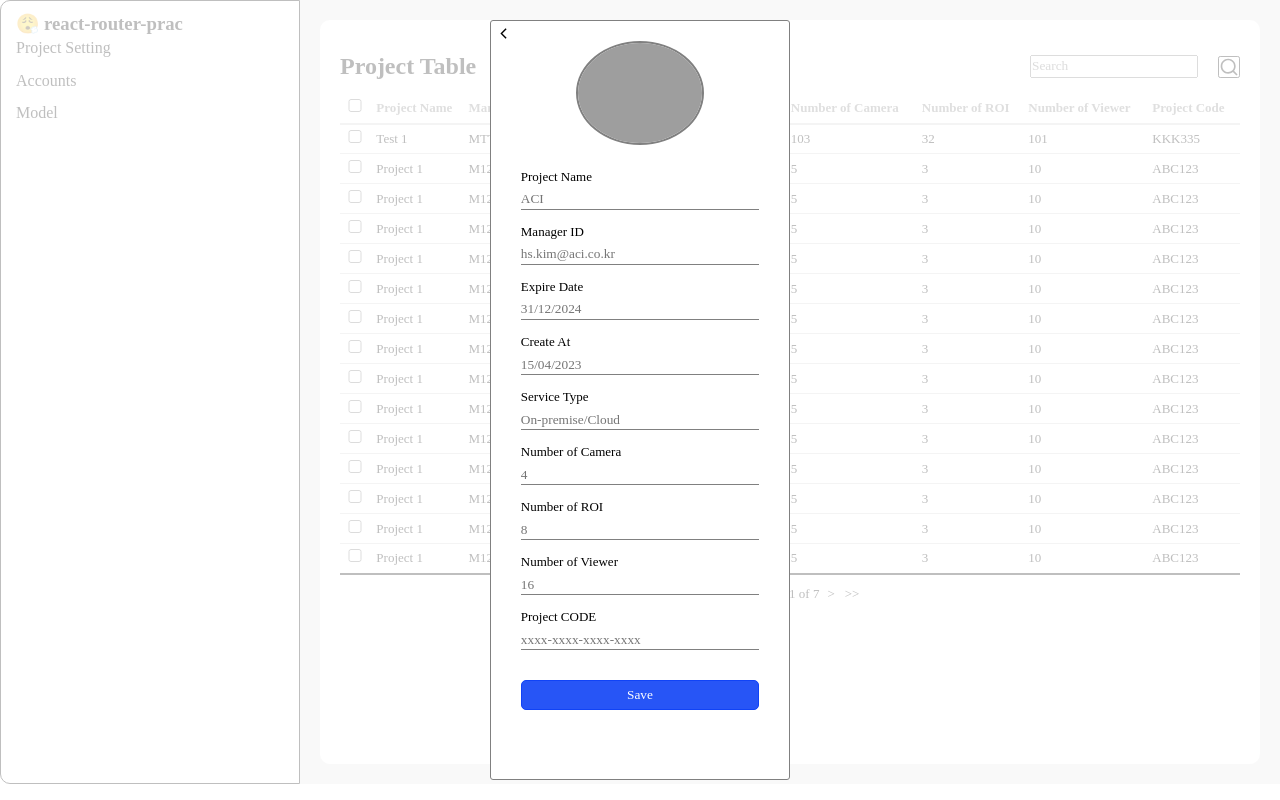
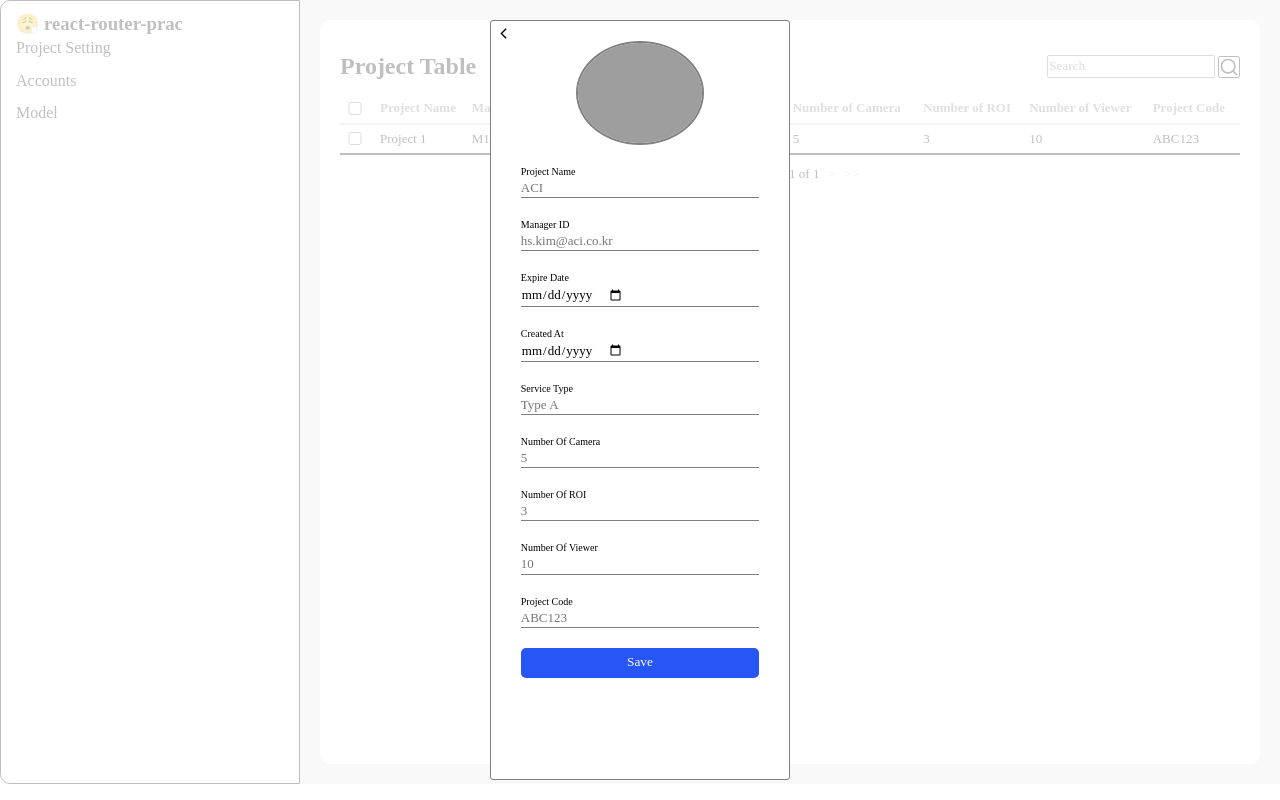
Before and after one commit to KUN119/react-table-modal, a React (Create React App) app: page /project in a window 1280 px wide. Both pictures are taken after a click on the button 506 px from the left and 66 px from the top of the page. Built offline with nearby package versions, Linux system fonts and the light colour scheme; grey boxes are pictures that could not be loaded; a web font is replaced by a local one.

Commit message:
feat: 테이블에 create 기능 추가

```diff
--- a/src/components/assignForm/AssignForm.jsx
+++ b/src/components/assignForm/AssignForm.jsx
@@ -1,23 +1,36 @@
-import React from 'react';
+import React, { useState } from 'react';
 import styles from './assignForm.module.css';
 import { IoChevronBackSharp } from "react-icons/io5";
 
-const assignFormData = [
-    {title: 'Project Name', placeholder: 'ACI',},
-    {title: 'Manager ID', placeholder: 'hs.kim@aci.co.kr',},
-    {title: 'Expire Date', placeholder: '31/12/2024',},
-    {title: 'Create At', placeholder: '15/04/2023',},
-    {title: 'Service Type', placeholder: 'On-premise/Cloud',},
-    {title: 'Number of Camera', placeholder: '4',},
-    {title: 'Number of ROI', placeholder: '8',},
-    {title: 'Number of Viewer', placeholder: '16',},
-    {title: 'Project CODE', placeholder: 'xxxx-xxxx-xxxx-xxxx',},
-];
+export default function AssignForm({ setModalIsOpen, MOCK_DATA, setMOCK_DATA }) {
+    const [form, setForm] = useState(
+        {
+            projectName: '',
+            managerId: '',
+            expireDate: '',
+            createdAt: '',
+            serviceType: '',
+            numberOfCamera: '',
+            numberOfROI: '',
+            numberOfViewer: '',
+            projectCode: '',
+        }
+    )
 
-export default function AssignForm({ setModalIsOpen }) {
-    const handleSave = () => {
-        alert('저장완료!');
-        setModalIsOpen(false);
+    const handleChange = (e) => {
+        const { name, value } = e.target;
+        setForm({ ...form, [name]: value })
+    }
+
+    const handleSubmit = (e) => {
+        e.preventDefault();
+
+        const updatedData = [...MOCK_DATA];
+        updatedData.push(form);
+        setMOCK_DATA(updatedData)
+
+        console.log(updatedData);
+        setModalIsOpen(false)
     }
 
     return (
@@ -30,18 +43,90 @@ export default function AssignForm({ setModalIsOpen }) {
                         src='https://s3-alpha-sig.figma.com/img/e145/ccc7/4025f8beea3f160f9b4d70bd37d0fc20?Expires=1713139200&Key-Pair-Id=APKAQ4GOSFWCVNEHN3O4&Signature=CPbrzbWCchjnIhdTNJj7zBAqbmJ6o0plkuhdfpoZN0uPd7hmH1W4rnhQT2~GRu9TGut-JtpmYnvVkxWWC5UCNiASLQuzYxhtouRdvY5zvMaOdtDp5j~r~lOOpbZ5mGxjVGcmQdey~qdzJ9iTinBR-KpkUIbLOp37dIVpJhOSyitLik6ze3N7odS385yt5WSxd5qWp0sMXGXL3hnNbsy2tZcsTZs9GXcI7bhT-LMHmJoZNNHJYYX3kVSXpMIr2y6wJ14TqDSNwxFSsZ0vBBZAQal222tdodXpkUDHwSbA9RJntR2bF9RaJdvXaiwjXMXVPnVLRUOSm8Rgi61MDTl0gQ__'></img>
                 </div>
 
-                <div className={styles.inputContainer}>
-                    {assignFormData.map(item => (
-                        <div className={styles.inputContents} key={item.title}>
-                            <span className={styles.title}>{item.title}</span>
-                            <div><input className={styles.inputCustomStyle} placeholder={item.placeholder}></input></div>
-                        </div>
-                    ))}
-                </div>
-
-                <div className={styles.buttonContainer}>
-                    <button onClick={handleSave}>Save</button>
-                </div>
+                <form onSubmit={handleSubmit} className={styles.formContainer}>
+                    <label htmlFor="projectName">Project Name</label>
+                    <input
+                        type="text"
+                        id='projectName'
+                        name='projectName'
+                        value={form.projectName}
+                        onChange={handleChange}
+                        placeholder='ACI'
+                    />
+                    <label htmlFor="managerId">Manager ID</label>
+                    <input
+                        type="email"
+                        id='managerId'
+                        name='managerId'
+                        value={form.managerId}
+                        onChange={handleChange}
+                        placeholder='hs.kim@aci.co.kr'
+                    />
+                    <label htmlFor="expireDate">Expire Date</label>
+                    <input
+                        type="date"
+                        id='expireDate'
+                        name='expireDate'
+                        value={form.expireDate}
+                        onChange={handleChange}
+                        placeholder='2024-03-31'
+                    />
+                    <label htmlFor="createdAt">Created At</label>
+                    <input
+                        type="date"
+                        id='createdAt'
+                        name='createdAt'
+                        value={form.createdAt}
+                        onChange={handleChange}
+                        placeholder='2024-01-15'
+                    />
+                    <label htmlFor="serviceType">Service Type</label>
+                    <input
+                        type="text"
+                        id='serviceType'
+                        name='serviceType'
+                        value={form.serviceType}
+                        onChange={handleChange}
+                        placeholder='Type A'
+                    />
+                    <label htmlFor="numberOfCamera">Number Of Camera</label>
+                    <input
+                        type="number"
+                        id='numberOfCamera'
+                        name='numberOfCamera'
+                        value={form.numberOfCamera}
+                        onChange={handleChange}
+                        placeholder='5'
+                    />
+                    <label htmlFor="numberOfROI">Number Of ROI</label>
+                    <input
+                        type="number"
+                        id='numberOfROI'
+                        name='numberOfROI'
+                        value={form.numberOfROI}
+                        onChange={handleChange}
+                        placeholder='3'
+                    />
+                    <label htmlFor="numberOfViewer">Number Of Viewer</label>
+                    <input
+                        type="number"
+                        id='numberOfViewer'
+                        name='numberOfViewer'
+                        value={form.numberOfViewer}
+                        onChange={handleChange}
+                        placeholder='10'
+                    />
+                    <label htmlFor="projectCode">Project Code</label>
+                    <input
+                        type="text"
+                        id='projectCode'
+                        name='projectCode'
+                        value={form.projectCode}
+                        onChange={handleChange}
+                        placeholder='ABC123'
+                    />
+                    <button type='submit'>Save</button>
+                </form>
             </div>
         </>
     )
--- a/src/components/assignForm/assignForm.module.css
+++ b/src/components/assignForm/assignForm.module.css
@@ -25,53 +25,32 @@
     margin: 0 auto;
 }
 
-.inputContents {
+.formContainer{
+    display: flex;
+    flex-direction: column;
     width: 100%;
 }
 
-.title {
+.formContainer label{
+    width: 80%;
+    margin-top: 20px;
+    font-size: 10px;
+}
+
+.formContainer input{
+    width: 80%;
+    border: none;
+    border-bottom: 1px solid gray;
+    outline: none;
     font-size: 13px;
 }
 
-.inputContainer {
-    margin-top: 20px;
-    width: 100%;
-    display: flex;
-    flex-direction: column;
-    align-items: center;
-    justify-content: center;
-    position: relative;
-}
-
-.inputContents {
-    width: 80%;
-}
-
-.inputCustomStyle {
-    border: none;
-    border-bottom: 1px solid gray;
-    margin-bottom: 10px;
-    width: 100%;
-}
-
-.inputCustomStyle:focus-visible {
-    outline: none;
-}
-
-.buttonContainer{
-    display: flex;
+.formContainer button{
     justify-content: center;
     margin-top: 20px;
-    width: 100%;
-}
-
-.buttonContainer button {
     background-color: rgba(16, 67, 246, 0.9);
     border-radius: 5px;
     color: white;
     width: 80%;
     height: 30px;
-    border: .5px solid rgba(16, 67, 246, 1);
-    display: flex;
-    justify-content: center;
 }
--- a/src/components/checkBox/IndeterminateCheckbox.jsx
+++ b/src/components/checkBox/IndeterminateCheckbox.jsx
@@ -1,4 +1,5 @@
-import React, { useEffect, useRef } from 'react'
+import React, { useEffect, useRef, useState } from 'react'
+import styles from './indeterminateCheckbox.module.css'
 
 export default function IndeterminateCheckbox({ indeterminate, ...rest}) {
     const ref = useRef(null);
@@ -15,7 +16,6 @@ export default function IndeterminateCheckbox({ indeterminate, ...rest}) {
         <input
             type="checkbox"
             ref={ref}
-            className={rest.className + ' cursor-pointer'}
             style={{ width: '30px'}}
             {...rest}
         />
--- /dev/null
+++ b/src/components/checkBox/indeterminateCheckbox.module.css
@@ -0,0 +1,3 @@
+input {
+    display: flex;
+}
--- a/src/components/modal/Modal.jsx
+++ b/src/components/modal/Modal.jsx
@@ -5,7 +5,7 @@ import AssignForm from '../assignForm/AssignForm';
 import { FiFolderPlus, FiEdit } from "react-icons/fi";
 import { RiDeleteBinLine } from "react-icons/ri";
 
-export default function Modal() {
+export default function Modal({ MOCK_DATA, setMOCK_DATA }) {
     const [modalIsOpen, setModalIsOpen] = useState(false);
 
     useEffect(() => {
@@ -33,9 +33,10 @@ export default function Modal() {
                 <AssignForm
                     modalIsOpen={modalIsOpen}
                     setModalIsOpen={setModalIsOpen}
+                    MOCK_DATA={MOCK_DATA}
+                    setMOCK_DATA={setMOCK_DATA}
                 />
             </ReactModal>
         </>
-
     )
 }
--- a/src/components/search/Search.jsx
+++ b/src/components/search/Search.jsx
@@ -6,7 +6,6 @@ export default function Search({ onSubmit }) {
     const handleSubmit = (event) => {
         event.preventDefault();
         onSubmit(event.target.elements.filter.value);
-        console.log(event.target.elements.filter.value);
     };
 
     return (
--- a/src/components/search/search.module.css
+++ b/src/components/search/search.module.css
@@ -5,8 +5,21 @@ form {
     width: auto;
 }
 
-.searchButton {
-    margin-left: 1px;
+form button.searchButton {
     border: 1px solid black;
     border-radius: 10%;
+    margin-left: 3px;
+    cursor: pointer;
+    transition: background-color 0.1s, border-color 0.1s; /* Add transition effect */
 }
+
+/* Hover effect */
+form button.searchButton:hover {
+    background-color: lightgray;
+}
+
+/* Click effect */
+form button.searchButton:active {
+    background-color: gray;
+    border-color: darkgray;
+}
--- a/src/components/table/table.module.css
+++ b/src/components/table/table.module.css
@@ -7,15 +7,20 @@ table thead {
     height: 30px;
 }
 
+table{
+    width: 100%;
+    border-collapse: collapse;
+    padding: 1px;
+    border-bottom: 2px solid black;
+}
+
 tbody tr {
     font-size: 13px;
     border-bottom: 1px solid lightgray;
     height: 30px;
 }
 
-table{
-    width: 100%;
-    border-collapse: collapse;
-    padding: 1px;
-    border-bottom: 2px solid black;
+/* checkbox td */
+tbody td:nth-child(1) {
+    width: 40px;
 }
--- a/src/pages/model/Model.jsx
+++ b/src/pages/model/Model.jsx
@@ -5,6 +5,7 @@ import { PiUserCirclePlusBold } from "react-icons/pi";
 import Table from '../../components/table/Table';
 import { createColumnHelper, getCoreRowModel, getPaginationRowModel, useReactTable } from '@tanstack/react-table';
 import IndeterminateCheckbox from '../../components/checkBox/IndeterminateCheckbox';
+import Search from '../../components/search/Search';
 
 const tableData = [
     {
@@ -20,7 +21,7 @@ const tableData = [
 export default function Model() {
     const [data, setData] = useState([...tableData]);
     const [rowSelection, setRowSelection] = useState({})
-
+    const [editedRows, setEditedRows] = useState({})
     const columnHelper = createColumnHelper();
 
     const columns = useMemo(() => {
@@ -78,7 +79,26 @@ export default function Model() {
                 pageSize: 15, //custom default page size
             },
         },
+        meta: {
+            removeRow: (rowIndex) => {
+                const setFilterFunc = (old) => {
+                    old.filter((_row, index) => index !==rowIndex);
+                    setData(setFilterFunc);
+                }
+            },
+            editedRows,
+            setEditedRows,
+        }
     });
+
+    const handleSearchSubmit = (filterValue) => {
+        const filteredData = tableData.filter(item =>
+            Object.values(item).some(val =>
+                String(val).toLowerCase().includes(filterValue.toLowerCase())
+            )
+        );
+        setData(filteredData);
+    };
 
     return (
         <section className={styles.container}>
@@ -87,6 +107,7 @@ export default function Model() {
                     <h2>Model Table</h2>
                     <button><RiDeleteBinLine /></button>
                     <button><PiUserCirclePlusBold /></button>
+                    <Search onSubmit={handleSearchSubmit} />
                 </header>
                 <Table
                     table={table}
--- a/src/pages/projectSetting/ProjectSetting.jsx
+++ b/src/pages/projectSetting/ProjectSetting.jsx
@@ -1,4 +1,4 @@
-import React, { useMemo, useState } from 'react'
+import React, { useEffect, useMemo, useState } from 'react'
 import styles from './projectSetting.module.css'
 import Modal from '../../components/modal/Modal';
 import IndeterminateCheckbox from '../../components/checkBox/IndeterminateCheckbox';
@@ -6,7 +6,9 @@ import Table from '../../components/table/Table';
 import { createColumnHelper, getCoreRowModel, getPaginationRowModel, useReactTable } from '@tanstack/react-table';
 import Search from '../../components/search/Search';
 
-const copyRows = {
+export default function ProjectSetting() {
+  const [MOCK_DATA, setMOCK_DATA] = useState([
+    {
       projectName: 'Project 1',
       managerId: 'M123',
       expireDate: '2024-03-31',
@@ -17,37 +19,17 @@ const copyRows = {
       numberOfViewer: 10,
       projectCode: 'ABC123',
     }
+  ]);
+  const [data, setData] = useState([...MOCK_DATA]);
+  const [rowSelection, setRowSelection] = useState({})
 
-let tableData = [
-  {
-    projectName: 'Test 1',
-    managerId: 'MTT@123',
-    expireDate: '2024-03-31',
-    createdAt: '2024-01-15',
-    serviceType: 'Type F',
-    numberOfCamera: 103,
-    numberOfROI: 32,
-    numberOfViewer: 101,
-    projectCode: 'KKK335',
-  }
-]
-
-const makeRows = () => {
-  for(let i = 0; i < 100; i++) {
-    tableData.push(copyRows);
-  }
-}
-
-makeRows();
-
-export default function ProjectSetting() {
-  const [data, setData] = useState([...tableData]);
-  const [rowSelection, setRowSelection] = useState({})
+  useEffect(() => {
+    setData([...MOCK_DATA]); // Update data whenever MOCK_DATA changes
+  }, [MOCK_DATA]);
 
   // Column Defs 만들기
   // Column Defs: 각 컬럼과 그 컬럼의 데이터 모델, 화면 구성 등을 설정하는 데 사용하는 객체를 의미합니다.
   const columnHelper = createColumnHelper();
-
   const columns = useMemo(() => {
     return [
       {
@@ -109,7 +91,7 @@ export default function ProjectSetting() {
   });
 
   const handleSearchSubmit = (filterValue) => {
-    const filteredData = tableData.filter(item =>
+    const filteredData = MOCK_DATA.filter(item =>
       Object.values(item).some(val =>
         String(val).toLowerCase().includes(filterValue.toLowerCase())
       )
@@ -122,12 +104,13 @@ export default function ProjectSetting() {
       <main className={styles.white_box}>
         <header className={styles.header}>
           <h2>Project Table</h2>
-          <Modal />
+          <Modal
+            MOCK_DATA={MOCK_DATA}
+            setMOCK_DATA={setMOCK_DATA}
+          />
           <Search onSubmit={handleSearchSubmit} />
         </header>
-        <Table
-          table={table}
-        />
+        <Table table={table} />
       </main>
     </section>
   );
```
Lines whose indentation alone changed are shown as unchanged.
